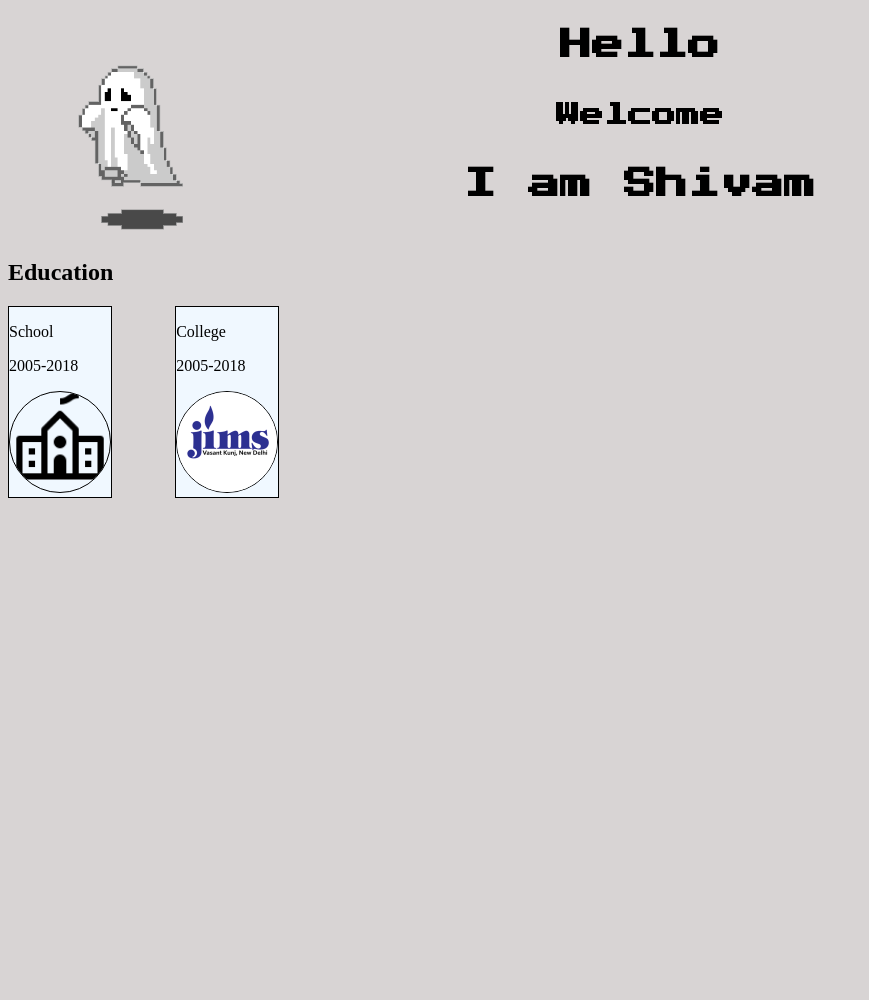
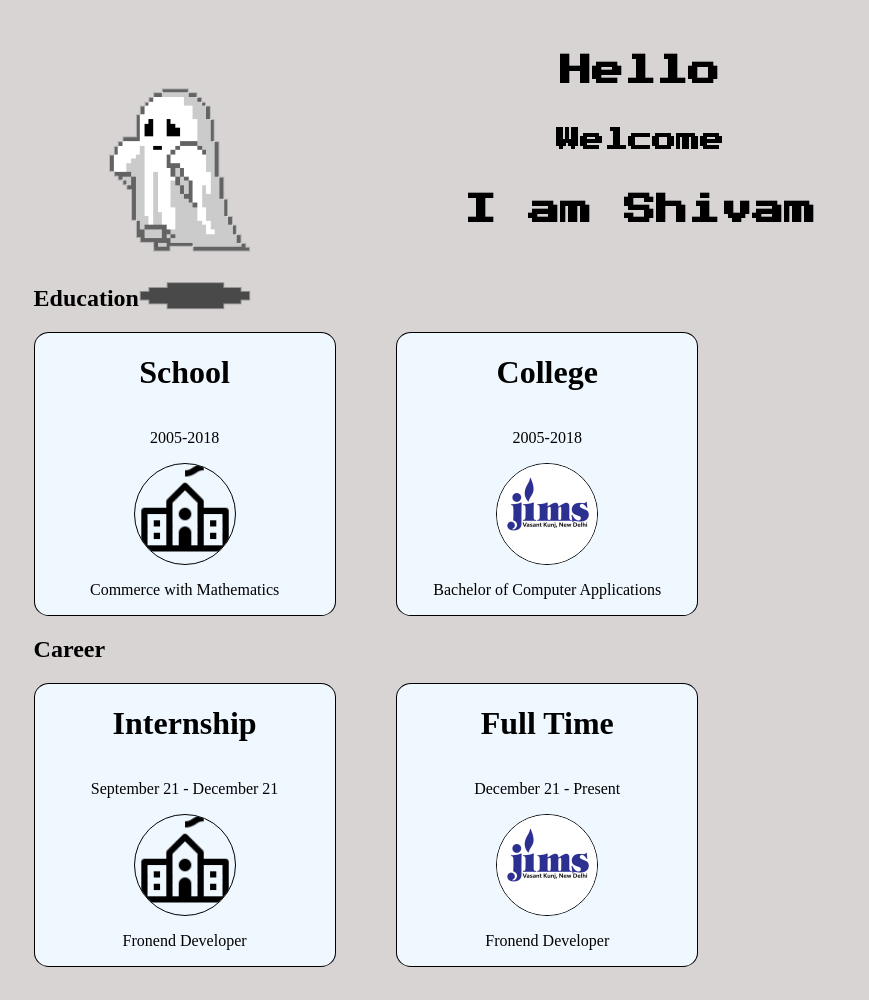
Before and after one commit to ShivWad/Portfolio, a plain HTML site: page index.html in a window 1280 px wide. Shown: the whole page, without its empty margins (0-869 px from the left). Before the commit the page ends 800 px from the top, so only its background shows below. Drawn offline with Linux system fonts and the light colour scheme.

Commit message:
few changes

```diff
--- a/index.css
+++ b/index.css
@@ -1,6 +1,7 @@
 @import url('https://fonts.googleapis.com/css2?family=Press+Start+2P&display=swap');
 
 body {
+    padding: 2%;
     background-color: #d8d4d4;
     animation: fadeInAnimation ease 2s;
     animation-iteration-count: 1;
@@ -11,50 +12,60 @@ body {
     0% {
         opacity: 0;
     }
+
     100% {
         opacity: 1;
-     }
+    }
 }
 
-.pixel-art-ghost{
+.pixel-art-ghost {
     position: absolute;
-    width: 285px;
+    /* width: 285px; */
+
+    width: 30%;
     top: 0;
     left: -10px;
+    z-index: -1;
 }
 
 .initial-greeting {
     font-family: 'Press Start 2P';
 }
 
-.initial-greeting{
+.initial-greeting {
     display: flex;
     flex-direction: column;
     align-items: center;
     justify-content: center;
 }
 
-.timeline-cards{
+.timeline-cards {
     display: flex;
     flex-direction: column;
 }
 
-.timeline-division{
+.timeline-division {
     display: flex;
     gap: 5%;
     flex-wrap: wrap;
 }
 
-.timeline-content-box{
+.timeline-content-box {
     display: flex;
     flex-direction: column;
     background-color: aliceblue;
-    width: fit-content;
+    width: 300px;
     border: solid 1px black;
+    border-radius: 5%;
+    align-items: center;
 }
 
+.timeline-content-box:hover {
+    box-shadow: 0px 5px 45px #000000;
+    transition: box-shadow .5s;
+}
 
- .timeline-content-box img{
+.timeline-img {
     border: solid 1px black;
     border-radius: 50%;
     width: 100px;
@@ -62,11 +73,25 @@ body {
 
 
 
-@media only screen and (max-width:900px){
-    .pixel-art-ghost{
-        width: 120px;
+@media only screen and (max-width:800px) {
+    /* .pixel-art-ghost {
+        width: 220px;
+    } */
+}
+
+@media only screen and (max-width:680px) {
+    /* .pixel-art-ghost {
+        width: 170px;
+    } */
+    .timeline-title{
+        text-align: center;
+    }
+    .timeline-division{
+        justify-content: center;
+        gap: 10px;
     }
 }
+
 
 /* .button-to-fun{
     display: flex;
--- a/index.html
+++ b/index.html
@@ -3,9 +3,9 @@
 
 <head>
   <meta charset="UTF-8" />
-  <meta http-equiv="X-UA-Compatible" content="IE=edge" />
+  <meta http-equiv="X-UA-Compatible"  />
   <meta name="viewport" content="width=device-width, initial-scale=1.0" />
-  <title>Document</title>
+  <title>Portfolio</title>
   <link rel="stylesheet" href="index.css" />
 
 <body>
@@ -23,26 +23,66 @@
     <div class="timeline-division">
       <!--  -->
       <div class="timeline-content-box">
-        <div class="timeline-content">
-          <p class="timeline-content-title">
+          <h1 class="timeline-content-title">
             School
+          </h1>
+          <p class="time">2005-2018</p>
+          <img src="./assets/school-building.png" alt="school-building" class="timeline-img"/>
+
+        <p>
+          Commerce with Mathematics
+        </p>
+        </div>
+
+      <div class="timeline-content-box">
+          <h1 class="timeline-content-title">
+            College
+          </h1>
+          <p class="time">2005-2018</p>
+          <img src="./assets/jims-logo.png" alt="jims-logo" class="timeline-img"/>
+          <p>
+          Bachelor of Computer Applications
           </p>
-          <p class="time">2005-2018</p>
-          <img src="./assets/school-building.png" alt="jims-logo" />
         </div>
-      </div>
-      <div class="timeline-content-box">
-        <div class="timeline-content">
-          <p class="timeline-content-title">
-            College
-          </p>
-          <p class="time">2005-2018</p>
-          <img src="./assets/jims-logo.png" alt="jims-logo" />
-        </div>
-      </div>
       <!--  -->
     </div>
   </div>
+
+
+<!--  -->
+<!--  -->
+<!--  -->
+<h2 class="timeline-title">Career</h2>
+<div class="timeline-cards">
+  <div class="timeline-division">
+    <!--  -->
+    <div class="timeline-content-box">
+        <h1 class="timeline-content-title">
+          Internship
+        </h1>
+        <p class="time">September 21 - December 21</p>
+        <img src="./assets/school-building.png" alt="school-building" class="timeline-img"/>
+
+      <p>
+        Fronend Developer
+      </p>
+      </div>
+
+    <div class="timeline-content-box">
+        <h1 class="timeline-content-title">
+          Full Time
+        </h1>
+        <p class="time">December 21 - Present</p>
+        <img src="./assets/jims-logo.png" alt="jims-logo" class="timeline-img"/>
+        <p>
+          Fronend Developer
+        </p>
+      </div>
+    <!--  -->
+  </div>
+</div>
+
+
 
 </body>
 <script src="index.js">
```
